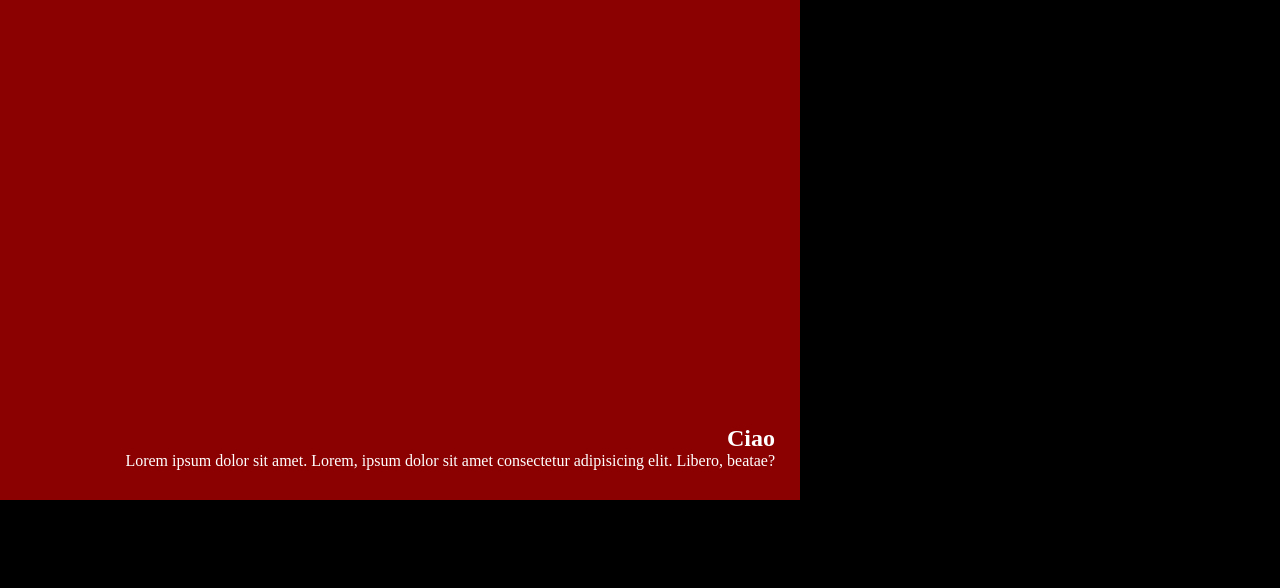
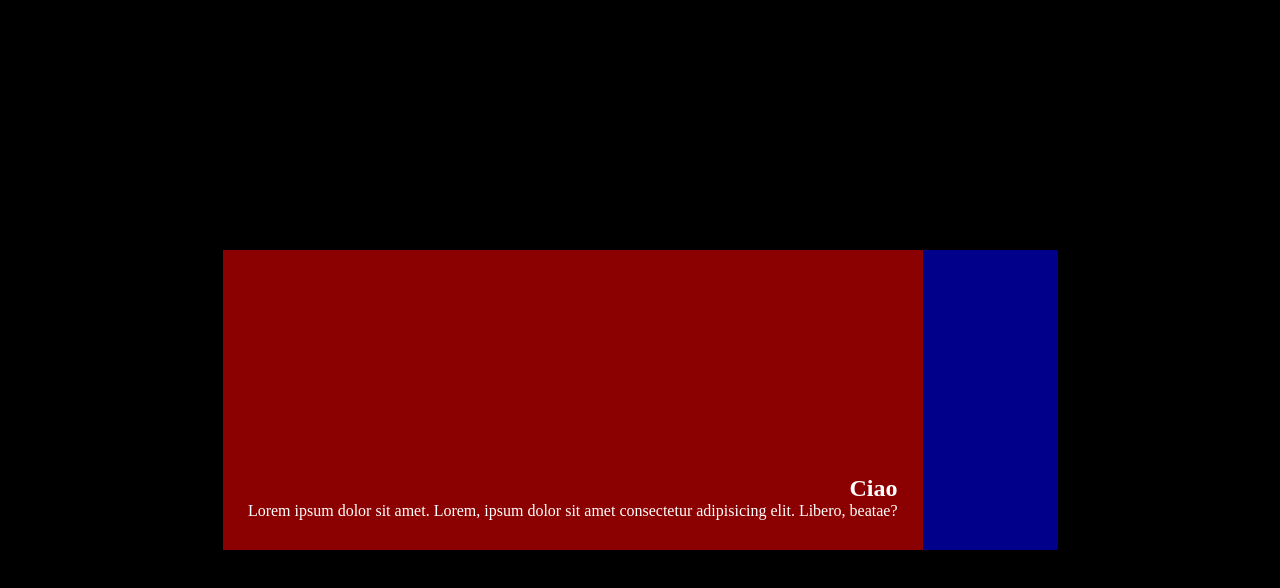
Before and after one commit to Alek90/js-array-carousel, a plain HTML site: page index.html in a window 1280 px wide. Drawn offline with Linux system fonts and the light colour scheme.

Commit message:
Eseguite modifiche in html e css.

```diff
--- a/assets/main.js
+++ b/assets/main.js
@@ -6,6 +6,9 @@
 
 
 // creazione/copiatura delle variabili array dal materiale
+
+const img = document.getElementById("countri")
+
 
 const items = [
     'img/01.jpg',
@@ -32,3 +35,4 @@ const text = [
 ]
 
 console.log(items, title, text);
+console.log(img);
--- a/assets/style.css
+++ b/assets/style.css
@@ -9,14 +9,20 @@ body{
 }
 
 
+.container{
+    height: 100vh;
+    display: flex;
+    justify-content: center;
+    align-items: center;
+}
 
 section{
     color: white;
     display: flex;
     justify-content: flex-end;
     align-items: flex-end;
-    height: 500px;
-    width: 800px;
+    height: 300px;
+    width: 700px;
     background-color: darkred;
 }
 
@@ -24,3 +30,14 @@ section{
     margin: 30px 25px;
     text-align: end;
 }
+
+.carosello{
+    width: 135px;
+    height: 300px;
+}
+
+.img{
+    width: 100%;
+    height: calc(100% / 5);
+    background-color: darkblue;
+}
--- a/index.html
+++ b/index.html
@@ -27,6 +27,12 @@
 
         <div class="carosello">
 
+            <div class="img"></div>
+            <div class="img"></div>
+            <div class="img"></div>
+            <div class="img"></div>
+            <div class="img"></div>
+
         </div>
 
     </main>
```
